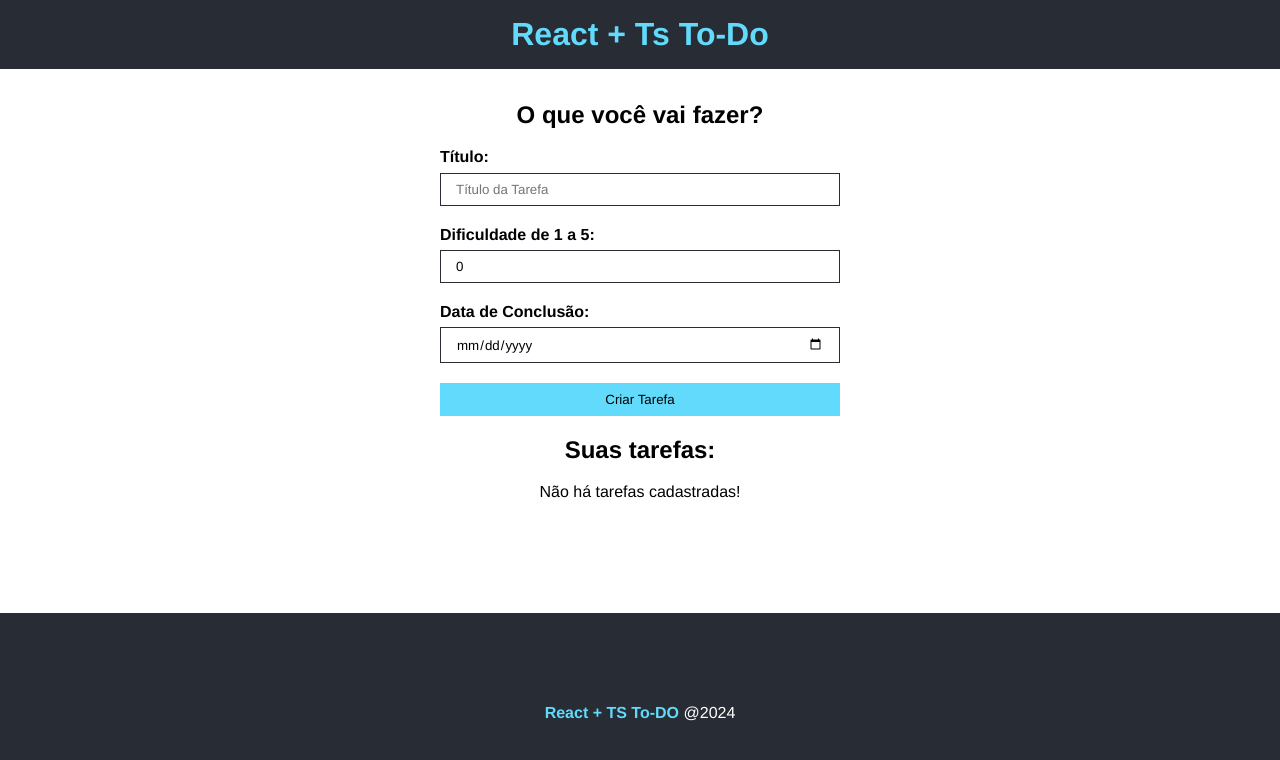
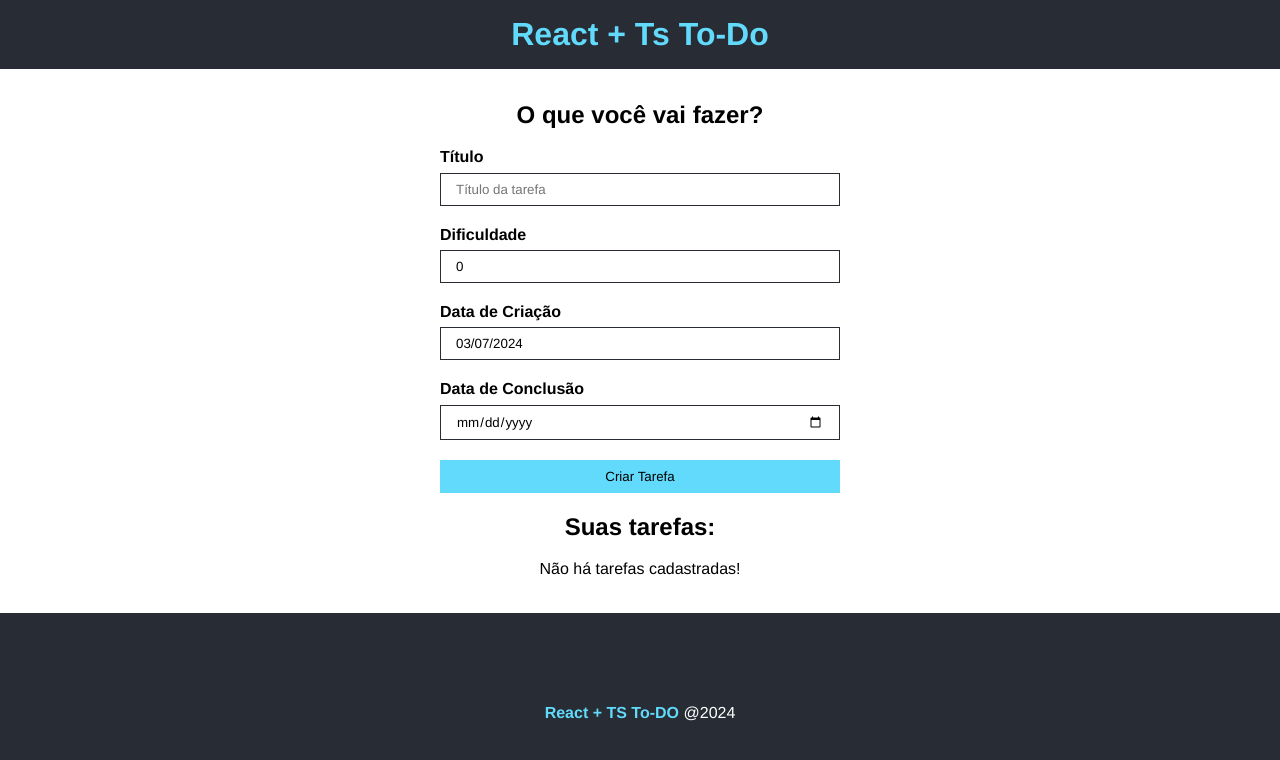
Before and after one commit to maxwellmoura/ToDoList, a React (Vite) app: page / in a window 1280 px wide. Shown: the top 760 px of the page. Built offline with nearby package versions, Linux system fonts and the light colour scheme.

Commit message:
Final
Corrigindo erros de colocando dificuldade acima de 5 e ajustes finos.

```diff
--- a/src/App.tsx
+++ b/src/App.tsx
@@ -1,4 +1,4 @@
-import { useState, useEffect } from 'react';
+import  { useState, useEffect } from 'react';
 import Header from './components/Header';
 import Footer from './components/Footer';
 import Modal from './components/Modal';
@@ -8,10 +8,10 @@ import styles from './App.module.css';
 import { ITask } from './interface/Task';
 
 function App() {
-  const [tasks, setTasks] = useState<ITask[]>([]); // Estado para armazenar a lista de tarefas
-  const [taskToUpdate, setTaskToUpdate] = useState<ITask | null>(null); // Estado para armazenar a tarefa a ser atualizada
+  const [tasks, setTasks] = useState<ITask[]>([]);
+  const [taskToUpdate, setTaskToUpdate] = useState<ITask | null>(null);
 
-  // Função para deletar uma tarefa pelo id
+  // Função para deletar uma tarefa pelo ID
   const deleteTask = (id: number) => {
     setTasks(tasks.filter((task) => task.id !== id));
   };
@@ -47,7 +47,7 @@ function App() {
     setTasks([...tasks, task]);
   };
 
-  // Efeito colateral para logar a lista de tarefas sempre que for atualizada
+  // useEffect para exibir a lista de tarefas no console quando é atualizada
   useEffect(() => {
     console.log('Lista de tarefas atualizada:', tasks);
   }, [tasks]);
@@ -57,7 +57,6 @@ function App() {
       <Modal>
         <Form
           btnText='Editar Tarefa'
-          taskList={tasks}
           addTask={addTask}
           task={taskToUpdate}
           handleUpdate={updateTask}
@@ -69,7 +68,6 @@ function App() {
           <h2>O que você vai fazer?</h2>
           <Form
             btnText='Criar Tarefa'
-            taskList={tasks}
             task={taskToUpdate}
             addTask={addTask}
           />
--- a/src/components/Form.tsx
+++ b/src/components/Form.tsx
@@ -1,23 +1,22 @@
-import React, { useState, ChangeEvent, FormEvent, useEffect } from 'react';
+import { useState, ChangeEvent, FormEvent, useEffect } from 'react';
+import { ITask } from '../interface/Task';
 import styles from './Form.module.css';
-import { ITask } from '../interface/Task';
 
 interface Props {
   btnText: string;
-  taskList: ITask[];
-  setTaskList?: React.Dispatch<React.SetStateAction<ITask[]>>;
-  addTask: (task: ITask) => void;
   task?: ITask | null;
+  addTask?: (task: ITask) => void;
   handleUpdate?(id: number, title: string, dificuldade: number, date: string, completionDate: string): void;
 }
 
-const Form = ({ btnText, taskList, task, addTask, setTaskList, handleUpdate }: Props) => {
+const Form = ({ btnText, task, addTask, handleUpdate }: Props) => {
   // Estados para gerenciar os campos do formulário
   const [id, setId] = useState<number>(0);
   const [title, setTitle] = useState<string>('');
   const [dificuldade, setDificuldade] = useState<number>(0);
-  const [date, setDate] = useState<string>('');
+  const [date, setDate] = useState<string>(getCurrentDate()); // Inicializa com a data atual
   const [completionDate, setCompletionDate] = useState<string>('');
+  const [errors, setErrors] = useState<string[]>([]);
 
   // useEffect para preencher o formulário com os dados da tarefa ao editar
   useEffect(() => {
@@ -30,69 +29,118 @@ const Form = ({ btnText, taskList, task, addTask, setTaskList, handleUpdate }: P
     }
   }, [task]);
 
-// Manipuladores de mudança para cada campo do formulário
-  const addTaskHandler = (e: FormEvent<HTMLFormElement>) => {
-    e.preventDefault();
-    const currentDate = new Date().toLocaleDateString();
-    if (handleUpdate) {
-      handleUpdate(id, title, dificuldade, date, completionDate);
-    } else {
-      const newId = Math.floor(Math.random() * 1000);
-      const newTask: ITask = { id: newId, title, dificuldade, date: currentDate, completionDate };
-      if (setTaskList) {
-        setTaskList([...taskList, newTask]);
-      }
-      addTask(newTask);
-    }
-    // Limpar o formulário após adicionar a tarefa
-    setTitle('');
-    setDificuldade(0);
-    setCompletionDate('');
-  };
+  // Função para obter a data atual
+  function getCurrentDate() {
+    const today = new Date();
+    const day = today.getDate().toString().padStart(2, '0');
+    const month = (today.getMonth() + 1).toString().padStart(2, '0');
+    const year = today.getFullYear();
+    return `${day}/${month}/${year}`;
+  }
 
- // Manipulador de envio do formulário
+  // Manipuladores de mudança para cada campo do formulário
   const handleChange = (e: ChangeEvent<HTMLInputElement>) => {
-    // Atualizar a tarefa existente
     if (e.target.name === 'title') {
       setTitle(e.target.value);
-      // Adicionar uma nova tarefa
     } else if (e.target.name === 'dificuldade') {
-      setDificuldade(parseInt(e.target.value));
+      const dificuldadeValue = parseInt(e.target.value);
+      if (dificuldadeValue <= 5) {
+        setDificuldade(dificuldadeValue);
+      }
+    } else if (e.target.name === 'date') {
+      setDate(e.target.value);
     } else if (e.target.name === 'completionDate') {
       setCompletionDate(e.target.value);
     }
   };
 
+  // Manipulador de envio do formulário
+  const handleSubmit = (e: FormEvent<HTMLFormElement>) => {
+    e.preventDefault();
+
+    // Validação dos campos obrigatórios
+    const errors: string[] = [];
+    if (!title) errors.push('O título é obrigatório.');
+    if (dificuldade === 0) errors.push('A dificuldade deve ser entre 1 e 5.');
+    if (!completionDate) errors.push('A data de conclusão é obrigatória.');
+
+    if (errors.length > 0) {
+      setErrors(errors);
+      return;
+    }
+
+    if (handleUpdate) {
+      // Atualizar a tarefa existente
+      handleUpdate(id, title, dificuldade, date, completionDate);
+    } else {
+      // Adicionar uma nova tarefa
+      const id = Math.floor(Math.random() * 1000);
+      const newTask: ITask = { id, title, dificuldade, date, completionDate };
+      if (addTask) {
+        addTask(newTask);
+      }
+
+      // Limpar o formulário após adicionar a tarefa
+      setTitle('');
+      setDificuldade(0);
+      setDate(getCurrentDate()); // Atualiza para a data atual
+      setCompletionDate('');
+    }
+
+    setErrors([]); // Limpar os erros após a submissão bem-sucedida
+  };
+
   return (
-    <form onSubmit={addTaskHandler} className={styles.form}>
+    <form onSubmit={handleSubmit} className={styles.form}>
+      {errors.length > 0 && (
+        <div className={styles.error}>
+          {errors.map((error, index) => (
+            <p key={`${error}-${index}`}>{error}</p>
+          ))}
+        </div>
+      )}
       <div className={styles.input_container}>
-        <label htmlFor="title">Título:</label>
+        <label htmlFor="title">Título</label>
         <input
           type="text"
           name="title"
-          placeholder="Título da Tarefa"
+          placeholder="Título da tarefa"
           onChange={handleChange}
           value={title}
+          required
         />
       </div>
       <div className={styles.input_container}>
-        <label htmlFor="dificuldade">Dificuldade de 1 a 5:</label>
+        <label htmlFor="dificuldade">Dificuldade</label>
         <input
           type="number"
           name="dificuldade"
-          placeholder="Dificuldade da Tarefa"
+          placeholder="Dificuldade da tarefa (1-5)"
           onChange={handleChange}
           value={dificuldade}
+          min="1"
+          max="5"
+          required
         />
       </div>
       <div className={styles.input_container}>
-        <label htmlFor="completionDate">Data de Conclusão:</label>
+        <label htmlFor="date">Data de Criação</label>
+        <input
+          type="text"
+          name="date"
+          value={date}
+          readOnly // Impedir que o usuário altere a data de criação
+        />
+      </div>
+      <div className={styles.input_container}>
+        <label htmlFor="completionDate">Data de Conclusão</label>
         <input
           type="date"
           name="completionDate"
-          placeholder="Data de Conclusão da Tarefa"
+          placeholder="Data de Conclusão"
           onChange={handleChange}
           value={completionDate}
+          required
         />
       </div>
       <input type="submit" value={btnText} />
```
